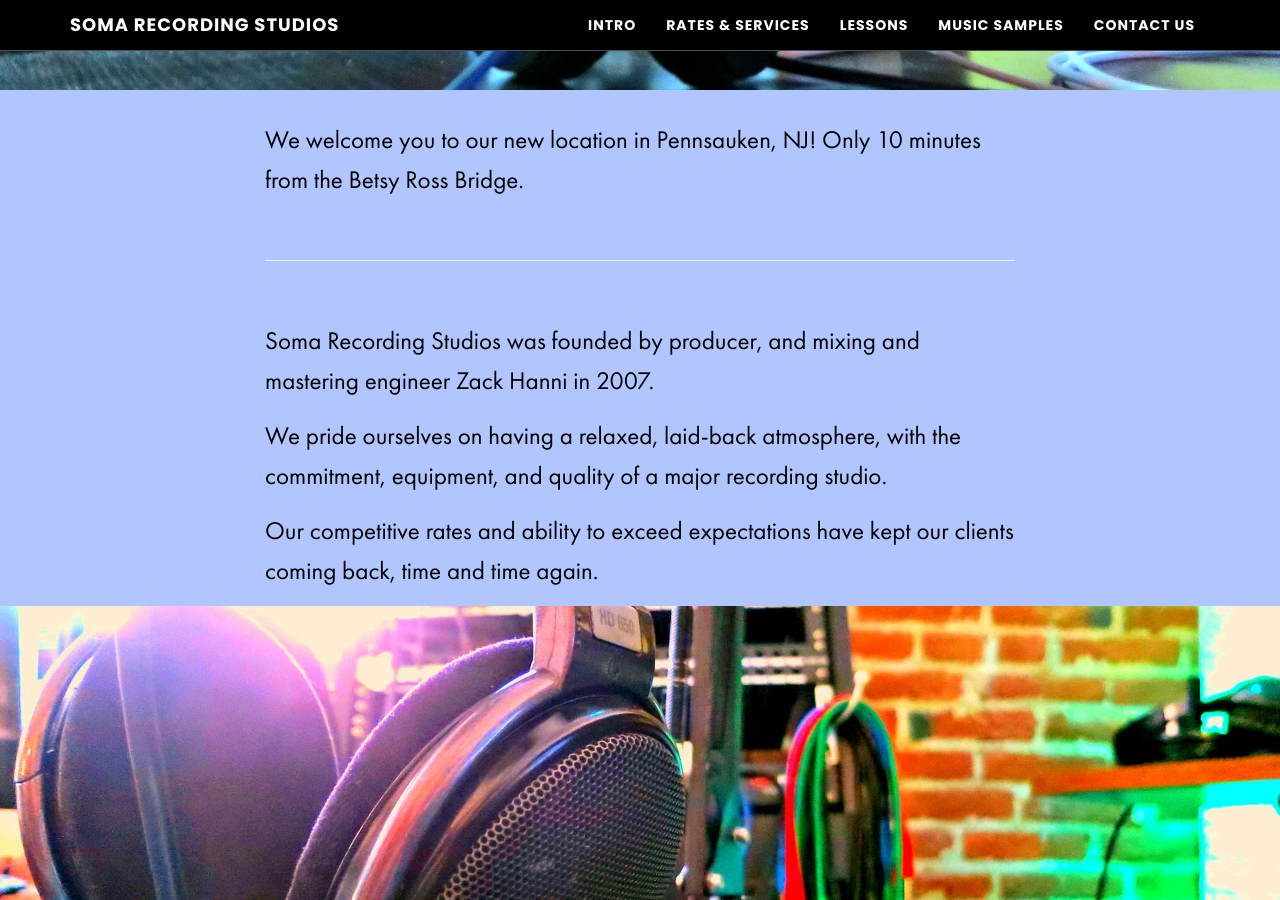
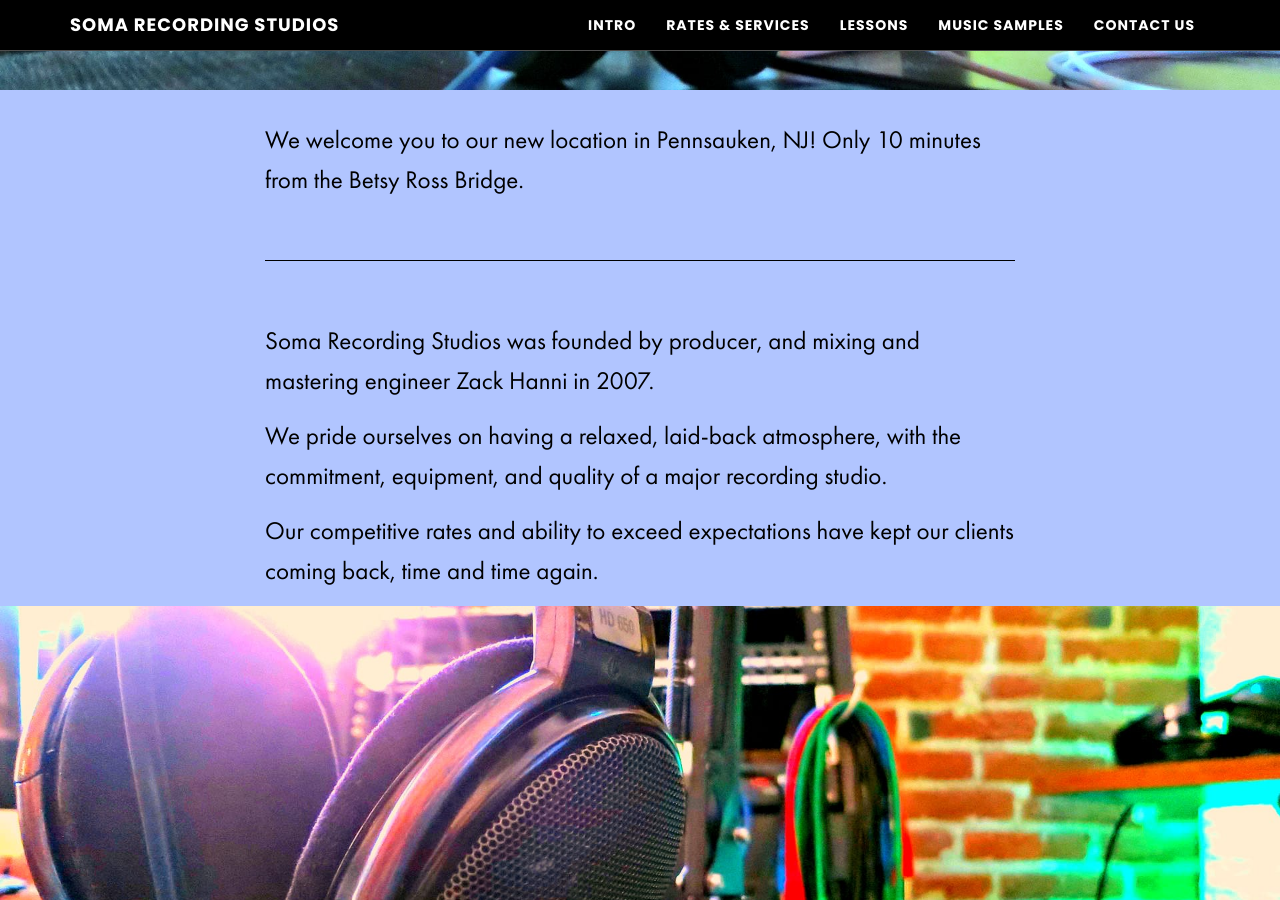
Before and after one commit to zackhanni/Soma-website-classic, a Jekyll site: the page built from index.html, in a window 1280 px wide and 900 px high, scrolled down 810 px. Built offline with Jekyll 4.4.1, drawn with Linux system fonts in a browser that asks for light colours.

Commit message:
Ensure proper hr styles in different sections

```diff
--- a/_sass/somaaa/_section-styles.scss
+++ b/_sass/somaaa/_section-styles.scss
@@ -7,10 +7,6 @@ section {
   &.section-rates-services {
     background-color: $color-02;
     color: #000;
-
-    hr {
-      border-top: 1px solid #000;
-    }
 
     &::before {
       background-image: url(#{$baseurl}/img/section-rates-services.jpg);
@@ -48,6 +44,13 @@ section {
   }
 }
 
+hr {
+  .section-rates-services &,
+  .section-intro & {
+    border-top: 1px solid #000;
+  }
+}
+
 .top-nav-collapse.navbar-custom .nav {
 
   // "First" navbar item selector
```
